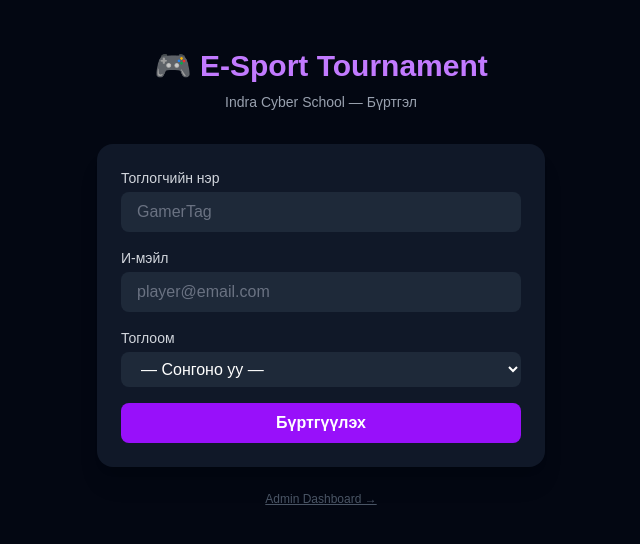
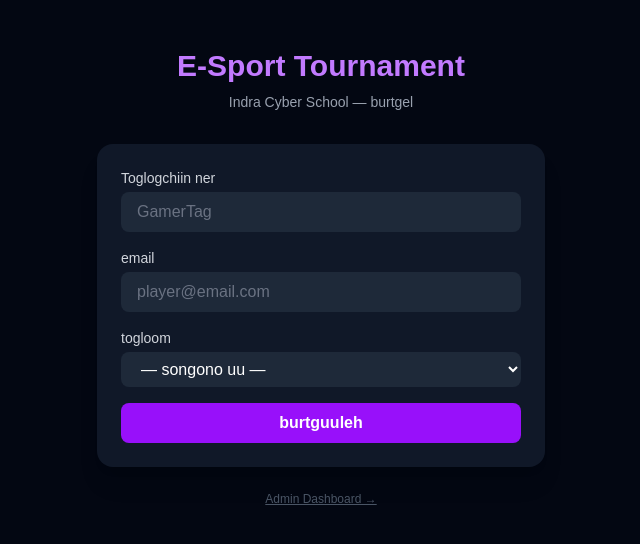
Before and after one commit to sb9462008-creator/typescript_3_task, a Next.js app: page /register in a window 1280 px wide. Shown: the top 544 px of the page, without its empty margins (319-959 px from the left). Built offline with nearby package versions, Linux system fonts and the light colour scheme.

Commit message:
Update RegistrationForm.tsx

```diff
--- a/app/register/RegistrationForm.tsx
+++ b/app/register/RegistrationForm.tsx
@@ -35,15 +35,15 @@ export default function RegistrationForm() {
     <div className="min-h-screen bg-gray-950 text-white flex flex-col items-center py-12 px-4">
       <div className="w-full max-w-md">
         <h1 className="text-3xl font-bold text-center mb-2 text-purple-400">
-          🎮 E-Sport Tournament
+          E-Sport Tournament
         </h1>
         <p className="text-center text-gray-400 mb-8 text-sm">
-          Indra Cyber School — Бүртгэл
+          Indra Cyber School — burtgel
         </p>
 
         <form action={handleSubmit} className="bg-gray-900 rounded-2xl p-6 space-y-4 shadow-xl">
           <div>
-            <label className="block text-sm text-gray-300 mb-1">Тоглогчийн нэр</label>
+            <label className="block text-sm text-gray-300 mb-1">Toglogchiin ner</label>
             <input
               name="player_name"
               required
@@ -52,7 +52,7 @@ export default function RegistrationForm() {
             />
           </div>
           <div>
-            <label className="block text-sm text-gray-300 mb-1">И-мэйл</label>
+            <label className="block text-sm text-gray-300 mb-1">email</label>
             <input
               name="email"
               type="email"
@@ -62,13 +62,13 @@ export default function RegistrationForm() {
             />
           </div>
           <div>
-            <label className="block text-sm text-gray-300 mb-1">Тоглоом</label>
+            <label className="block text-sm text-gray-300 mb-1">togloom</label>
             <select
               name="game"
               required
               className="w-full bg-gray-800 rounded-lg px-4 py-2 text-white focus:outline-none focus:ring-2 focus:ring-purple-500"
             >
-              <option value="">— Сонгоно уу —</option>
+              <option value="">— songono uu —</option>
               {GAMES.map((g) => (
                 <option key={g} value={g}>{g}</option>
               ))}
@@ -80,7 +80,7 @@ export default function RegistrationForm() {
             disabled={isPending}
             className="w-full bg-purple-600 hover:bg-purple-700 disabled:opacity-50 disabled:cursor-not-allowed rounded-lg py-2 font-semibold transition-colors"
           >
-            {isPending ? "Бүртгэж байна..." : "Бүртгүүлэх"}
+            {isPending ? "burtgej baina..." : "burtguuleh"}
           </button>
 
           {/* Feedback toast */}
@@ -101,7 +101,7 @@ export default function RegistrationForm() {
         {optimisticList.length > 0 && (
           <div className="mt-8">
             <h2 className="text-sm text-gray-400 mb-3 uppercase tracking-wider">
-              Таны бүртгэл (optimistic preview)
+              tani burtgel (optimistic preview)
             </h2>
             <ul className="space-y-2">
               {optimisticList.map((entry, i) => (
```
